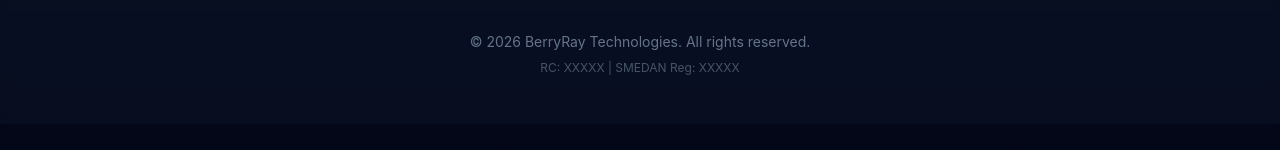
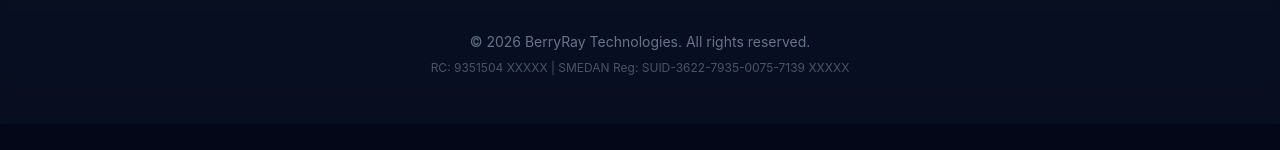
Before and after one commit to berryray-tech/berryray-official, a React (Vite) app: page / in a window 1280 px wide. Shown: the part 2242-2392 px from the top of the page. Built offline with nearby package versions, Linux system fonts and the light colour scheme; no server answers; the database is empty.

Commit message:
Update Home.jsx

```diff
--- a/src/pages/Home.jsx
+++ b/src/pages/Home.jsx
@@ -647,8 +647,8 @@ export default function Home() {
               © {new Date().getFullYear()} BerryRay Technologies. All rights reserved.
             </p>
             <p className="text-xs text-slate-600 mt-2">
-              RC: {certificates.find(c => c.title.includes('CAC'))?.certificate_number || 'XXXXX'} |
-              SMEDAN Reg: {certificates.find(c => c.title.includes('SMEDAN'))?.certificate_number || 'XXXXX'}
+              RC:  9351504 {certificates.find(c => c.title.includes('CAC'))?.certificate_number || 'XXXXX'} |
+              SMEDAN Reg: SUID-3622-7935-0075-7139 {certificates.find(c => c.title.includes('SMEDAN'))?.certificate_number || 'XXXXX'}
             </p>
           </div>
         </div>
```
